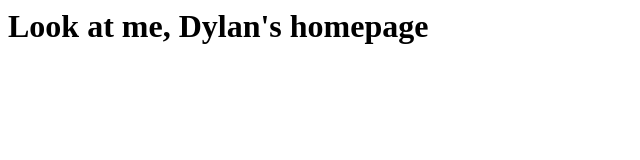
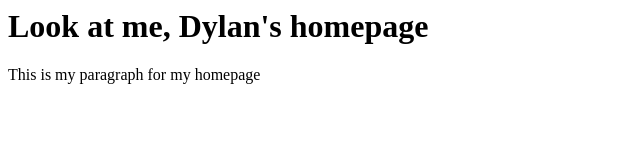
Before and after one commit to dylan12white/myApp, a plain HTML site: page index.html in a window 1280 px wide. Shown: the whole page, without its empty margins (0-640 px from the left). Drawn offline with Linux system fonts and the light colour scheme.

Commit message:
added login page and paragraph to index

```diff
--- a/index.html
+++ b/index.html
@@ -1,3 +1,4 @@
 <h1>
     Look at me, Dylan's homepage
 </h1>
+<p>This is my paragraph for my homepage</p>
```
Also changed, not shown: login.html (added, +1 -0 lines).
